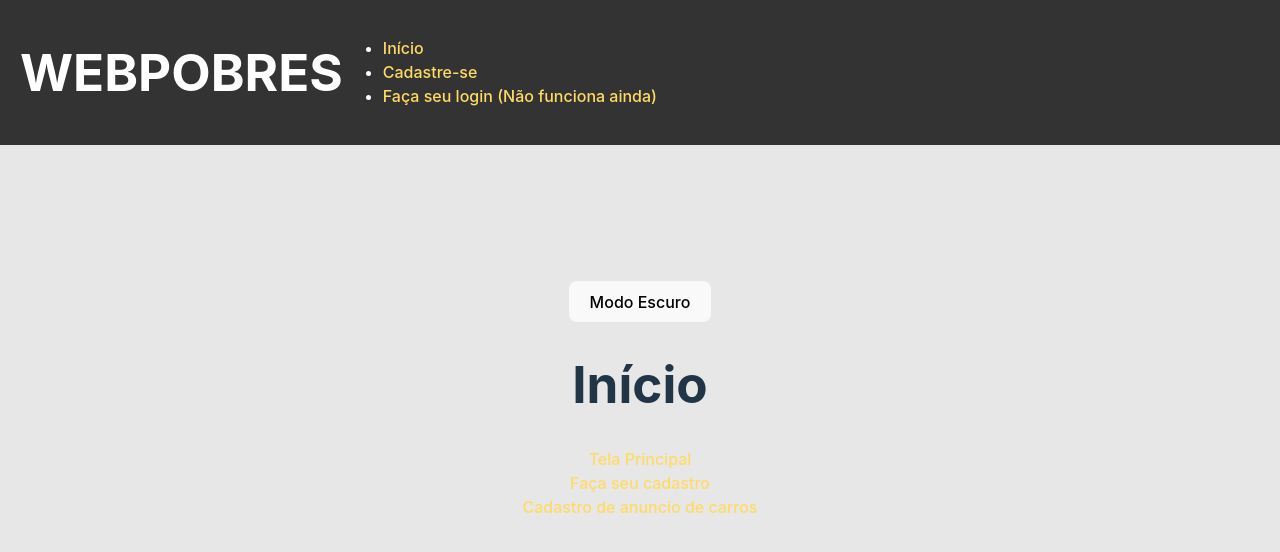
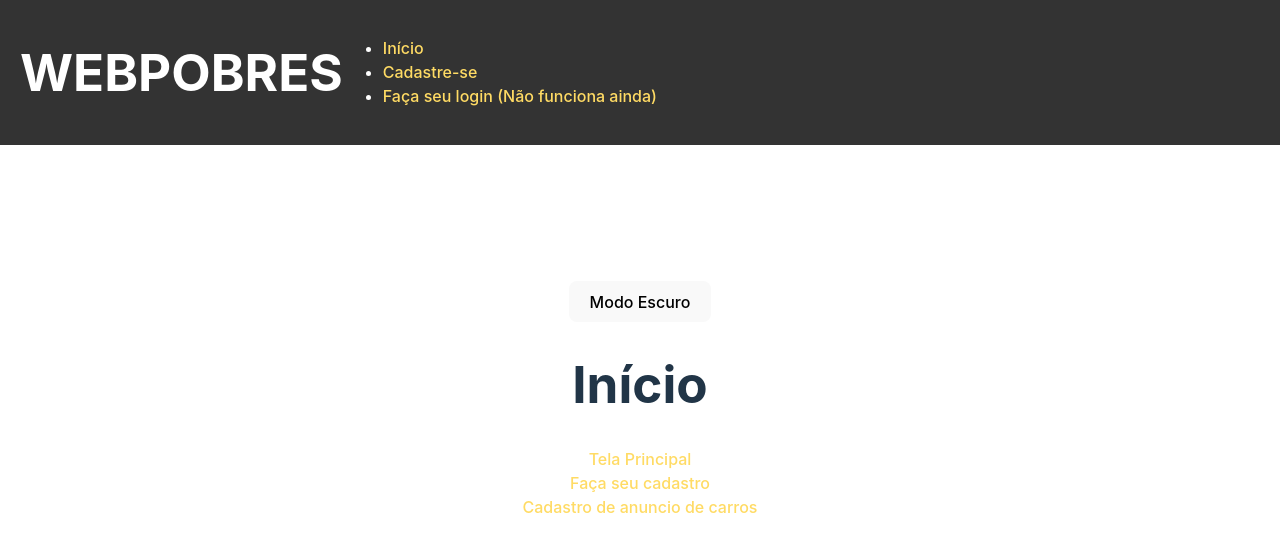
Before and after one commit to LeaelSouza/projeto_SA, a React (Vite) app in the folder vite-project/: page / in a window 1280 px wide. Shown: the top 552 px of the page. Built offline with nearby package versions, Linux system fonts and the light colour scheme.

Commit message:
Update index.css

```diff
--- a/vite-project/src/index.css
+++ b/vite-project/src/index.css
@@ -57,7 +57,7 @@ button:focus-visible {
 @media (prefers-color-scheme: light) {
   :root {
     color: #213547;
-    background-color: #e7e7e7;
+    background-color: #dadada;
 
   }
   a:hover {
@@ -75,3 +75,8 @@ button:focus-visible {
   background-color: #333;
 
 }
+
+:root {
+  color: #213547;
+  background-color: #ffffff;
+}
```
